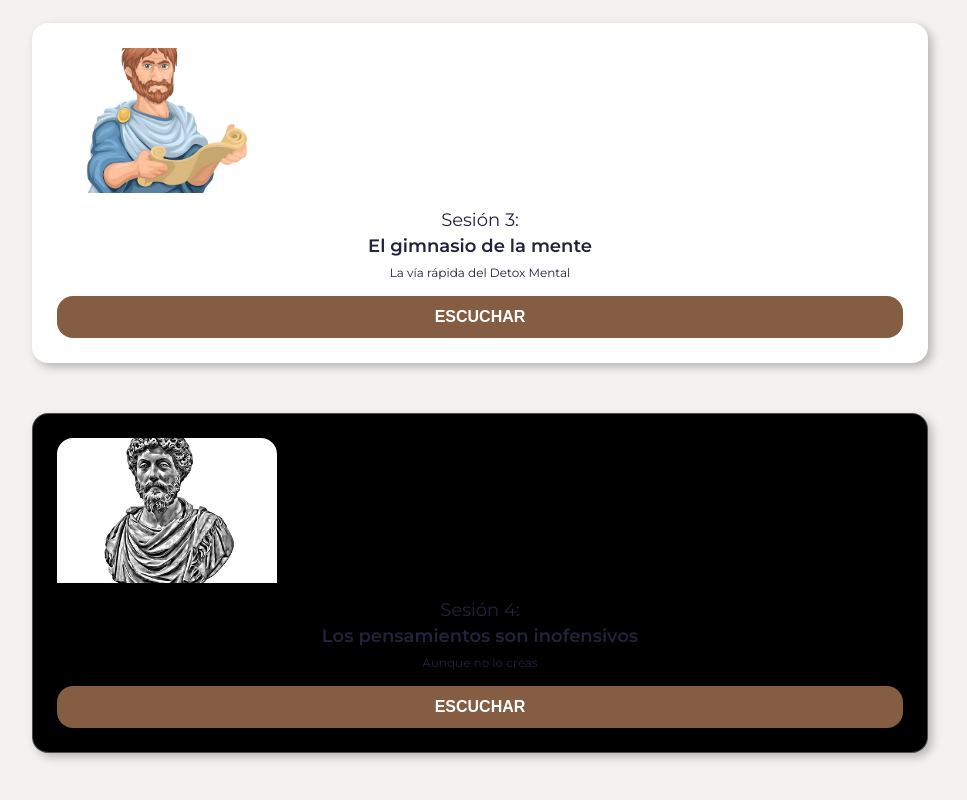
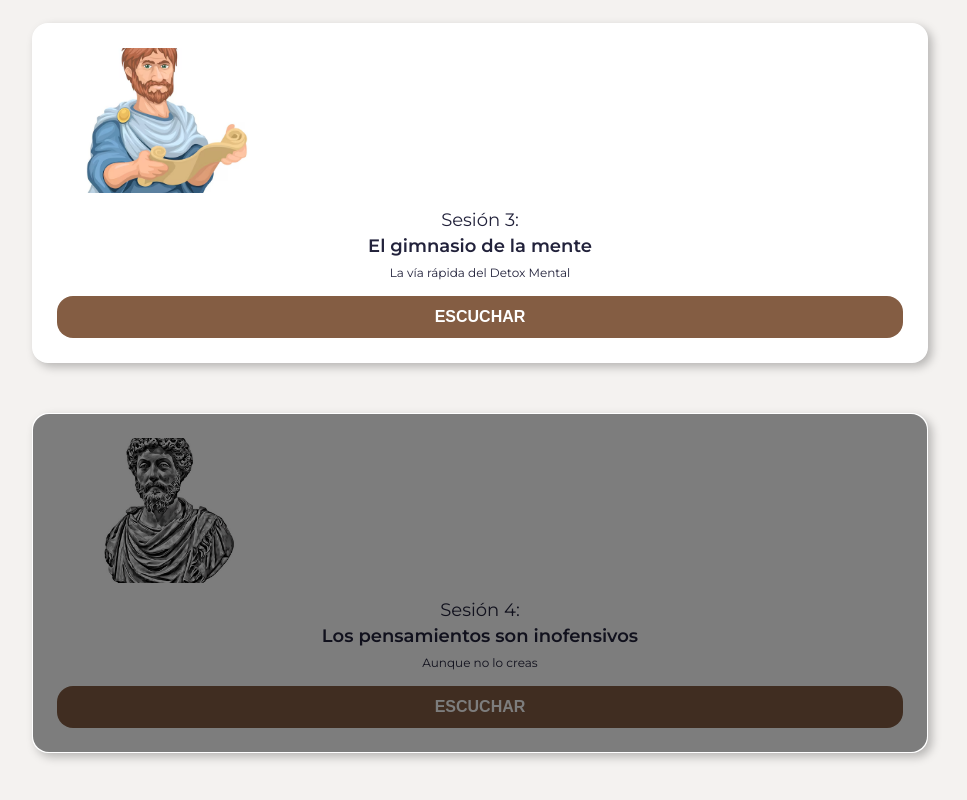
Before and after one commit to alejandroluisacosta/detox-mental-2.0, a React (Vite) app in the folder frontend/: page /course in a window 1280 px wide. Shown: the part 947-1747 px from the top of the page, without its empty margins (160-1127 px from the left). Built offline with nearby package versions, Linux system fonts and the light colour scheme.

Commit message:
add: blocked session styles advancements - adding of transparent layer

```diff
--- a/frontend/src/Components/BlockedSessionModal/BlockedSessionModal.jsx
+++ b/frontend/src/Components/BlockedSessionModal/BlockedSessionModal.jsx
@@ -2,6 +2,7 @@ import './BlockedSessionModal.css';
 
 const BlockedSessionModal = ({ setOpenModal, selectedSession, setSessions }) => {
     const handleCloseModal = () => { setOpenModal(false) }
+
     const handleUnblockSession = (id) => {
         setSessions(prev => prev.map(session => {
             let returnValue = {...session}
@@ -12,6 +13,7 @@ const BlockedSessionModal = ({ setOpenModal, selectedSession, setSessions }) =>
             }))
         setOpenModal(false);
     }
+
     return (
         <div className="blocked-session-modal">
             <img className="blocked-session-modal__close" src='/icons/close.svg' onClick={handleCloseModal} alt="Cerrar pantalla de sesión bloqueada" />
--- a/frontend/src/Pages/Course/Course.css
+++ b/frontend/src/Pages/Course/Course.css
@@ -37,6 +37,17 @@
     box-shadow: 0 8px 32px rgba(0, 0, 0, 0.25);
 }
 
+.session__blocked-layer {
+    position: absolute;
+    top: 0;
+    left: 0;
+    border-radius: 16px;
+    width: 100%;
+    height: 100%;
+    background-color: black;
+    opacity: 51%;
+}
+
 .session__image {
     width: 220px;
     height: 145px;
--- a/frontend/src/Pages/Course/Course.jsx
+++ b/frontend/src/Pages/Course/Course.jsx
@@ -20,11 +20,9 @@ const Course = () => {
     const handleGoToSession = (id) => {
         const sessionToOpen = sessions.find(session => session.id === id);
         if (sessionToOpen.isBlocked) {
-            console.log('hayu')
             setOpenModal(true);
             selectedSession.current = sessionToOpen;
         } else {
-            console.log('hey');
             <Navigate to={`${sessionToOpen.id}`} />
         }
     }
@@ -43,7 +41,8 @@ const Course = () => {
             <p className='sessions-subtitle'>30 días para limpiar tu mente</p>
             <div className="sessions-container">
                 {sessions.map((session, index) => (
-                    <div key={index} className='session' onClick={() => handleGoToSession(session.id)} style={isSessionBlocked(session.isBlocked)}>
+                    <div key={index} className='session' onClick={() => handleGoToSession(session.id)}>
+                        {session.isBlocked && <div className='session__blocked-layer'></div>}
                         <img src={session.img} className='session__image' alt={`Imagen de lección ${session.id}`}/>
                         <h2 className='session__header'>{`Sesión ${session.id}:`}</h2>
                         <h2 className='session__title'>{session.title}</h2>
```
